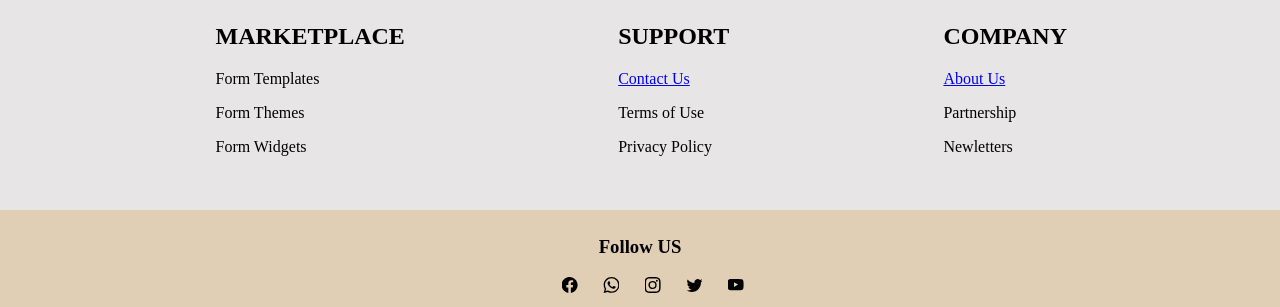
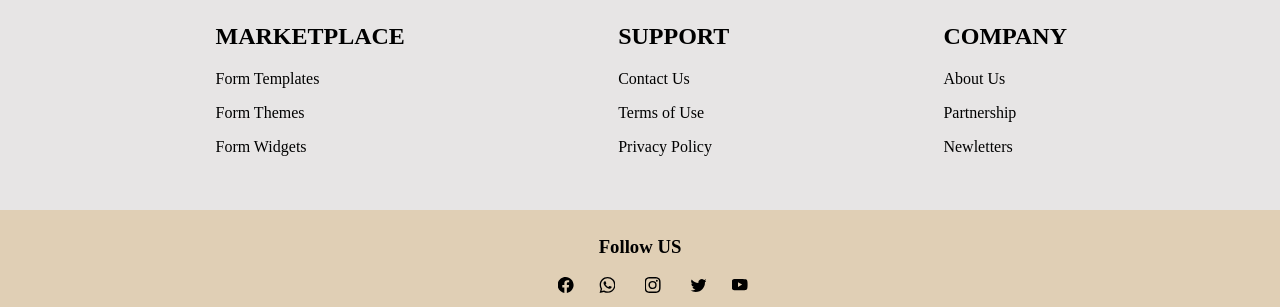
Before and after one commit to Mersharch/Team-Ace, a React (Create React App) app in the folder frontend/: page / in a window 1280 px wide. Shown: the part 2796-3103 px from the top of the page. Built offline with nearby package versions, Linux system fonts and the light colour scheme.

Commit message:
added social link

```diff
--- a/frontend/src/components/homeComponents/footer.js
+++ b/frontend/src/components/homeComponents/footer.js
@@ -21,14 +21,14 @@ const Footer = () => {
 
             <div className="slist">
                 <h2 className="text2">SUPPORT</h2>
-                <p className="text2">< Link to="/contact"> Contact Us </Link></p>
+                <p className="text2">< Link to="/contact" className="linkstyle"> Contact Us </Link></p>
                 <p className="text3">Terms of Use</p>
                 <p className="text4">Privacy Policy</p>
             </div>
 
             <div className="slist">
                 <h2 className="text2">COMPANY</h2>
-                <p className="text2">< Link to="/about">About Us</Link></p>
+                <p className="text2">< Link to="/about" className="linkstyle">About Us</Link></p>
                 <p className="text3">Partnership</p>
                 <p className="text4">Newletters</p>
             </div>
@@ -39,7 +39,7 @@ const Footer = () => {
 
             <BsFacebook className="icons" />
             <BsWhatsapp className="icons"/>
-            <BsInstagram className="icons"/>
+            <a href="https://www.instagram.com/justhairextensions4u/" className="insta" target="_blank"> <BsInstagram className="icons"/> </a>
             <BsTwitter className="icons"/>
             <BsYoutube className="icons"/>
 
--- a/frontend/src/styles/footer.css
+++ b/frontend/src/styles/footer.css
@@ -42,3 +42,11 @@ h1 .text1{
 
 
 }
+.linkstyle{
+    text-decoration: none;
+    color:black;
+}
+.insta{
+    text-decoration: none;
+    color:black;
+}
```
Also changed, not shown: 1 other file (tests, documents, lock files or other folders).
